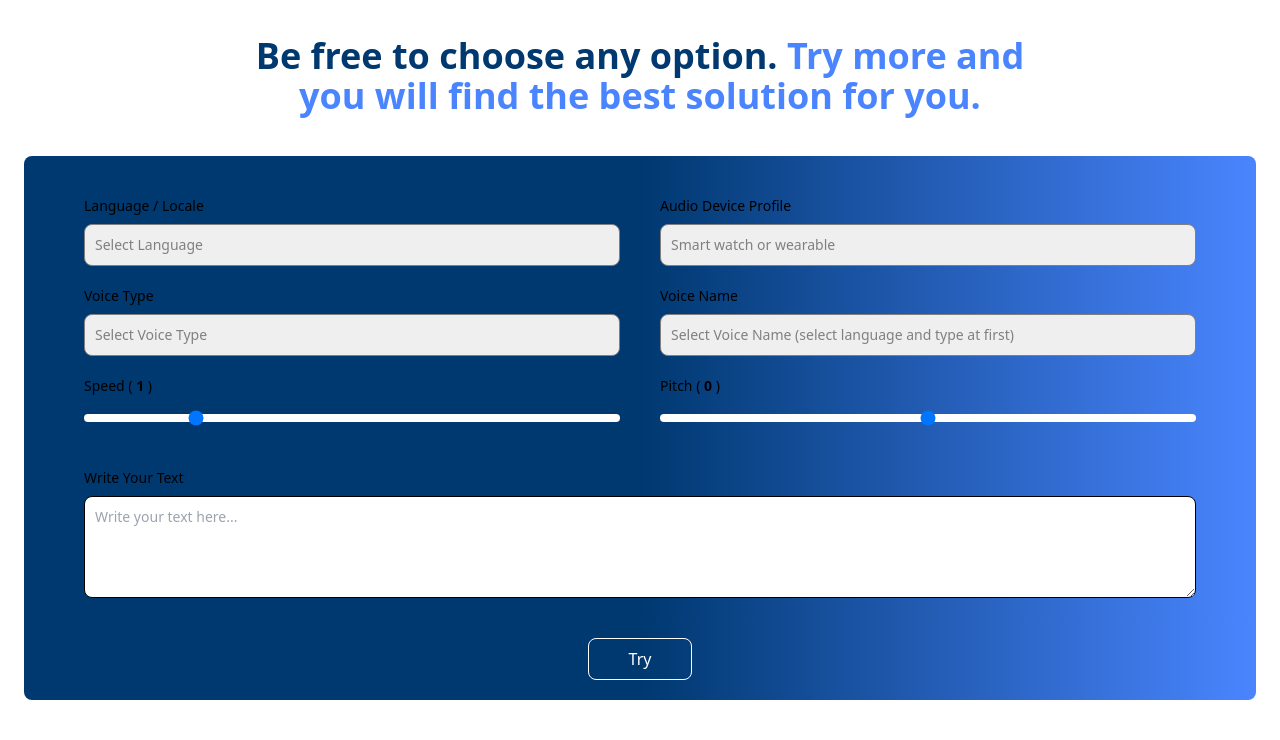
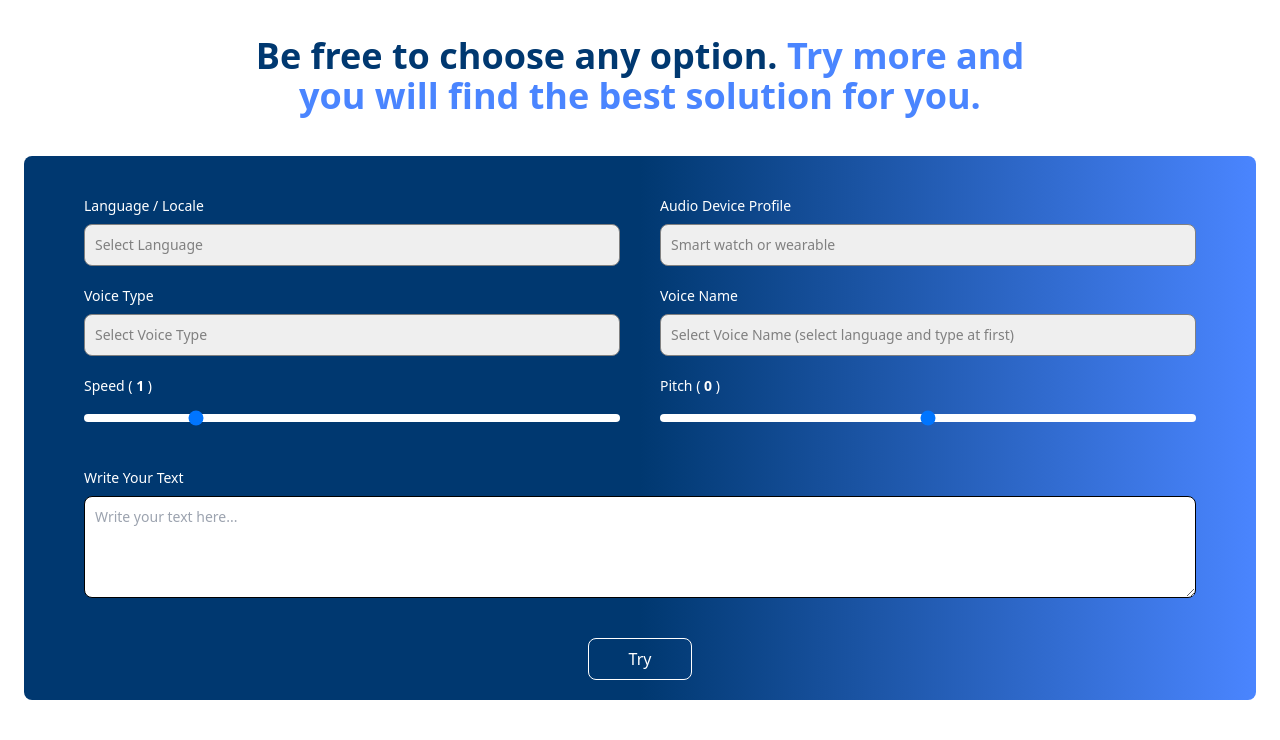
Before and after one commit to aramkhachatryan97/texttospeech, a Flask app: template templates/index.html in a window 1280 px wide. Shown: the part 141-881 px from the top of the page. Run offline with Flask 3, Linux system fonts and the light colour scheme; the template is opened without the code that fills it, so the values that code supplies are empty; style sheets or scripts are compiled from the project's sources.

Commit message:
code refactoring

```diff
--- a/Services/textToSpeechService.py
+++ b/Services/textToSpeechService.py
@@ -14,7 +14,7 @@ def speak_from_text(options) -> bytes:
 
     return response.audio_content
 
-def get_supported_options() -> list:
+def get_supported_options() -> dict:
     response = client.list_voices()
     voices = {}
     types = []
--- a/templates/index.html
+++ b/templates/index.html
@@ -31,7 +31,7 @@
             <div class="p-10 pb-0 w-full flex">
                 <div class="w-1/2  flex flex-col">
                     <div class="w-full px-5">
-                        <label for="locale" class="block mb-2 text-sm font-medium text-gray-900 dark:text-white">
+                        <label for="locale" class="block mb-2 text-sm font-medium  text-white">
                             Language / Locale </label>
                         <select id="locale" required name="locale"
                                 class=" border border-gray-300 text-gray text-sm rounded-lg  block w-full p-2.5 ">
@@ -42,7 +42,7 @@
                         </select>
                     </div>
                     <div class="w-full px-5 mt-5">
-                        <label for="voice_type" class="block mb-2 text-sm font-medium text-gray-900 dark:text-white">Voice
+                        <label for="voice_type" class="block mb-2 text-sm font-medium text-white">Voice
                             Type</label>
                         <select id="voice_type" required name="voice_type"
                                 class=" border border-gray-300 text-gray text-sm rounded-lg  block w-full p-2.5 ">
@@ -56,7 +56,7 @@
                 <div class="w-1/2  flex flex-col">
                     <div class="w-full px-5">
                         <label for="device_profile"
-                               class="block mb-2 text-sm font-medium text-gray-900 dark:text-white">Audio Device
+                               class="block mb-2 text-sm font-medium text-white">Audio Device
                             Profile </label>
                         <select id="device_profile" required name="device_profile"
                                 class=" border border-gray-300 text-gray text-sm rounded-lg  block w-full p-2.5 ">
@@ -73,7 +73,7 @@
                         </select>
                     </div>
                     <div class="w-full px-5 mt-5">
-                        <label for="voice_name" class="block mb-2 text-sm font-medium text-gray-900 dark:text-white">Voice
+                        <label for="voice_name" class="block mb-2 text-sm font-medium  text-white">Voice
                             Name</label>
                         <select id="voice_name" required name="voice_name"
                                 class=" border border-gray-300 text-gray text-sm rounded-lg  block w-full p-2.5 ">
@@ -84,22 +84,22 @@
             </div>
             <div class="w-full px-10 pt-5 pb-10 flex">
                 <div class="w-1/2 px-5">
-                    <label for="speed" class="block mb-2 text-sm font-medium text-gray-900 dark:text-white">Speed (
+                    <label for="speed" class="block mb-2 text-sm font-medium text-white">Speed (
                         <span class="font-bold speed-info-block"> 1 </span> )</label>
                     <input id="speed" name="speed" required type="range" min="0.25" max="4" value="1" step="0.01"
-                           class="w-full h-2 bg-gray-200 rounded-lg appearance-none cursor-pointer dark:bg-gray-700">
+                           class="w-full h-2 bg-gray-200 rounded-lg appearance-none cursor-pointer ">
                 </div>
                 <div class="w-1/2 px-5 ">
-                    <label for="pitch" class="block mb-2 text-sm font-medium text-gray-900 dark:text-white">Pitch (
+                    <label for="pitch" class="block mb-2 text-sm font-medium text-white">Pitch (
                         <span class="font-bold pitch-info-block"> 0 </span> )</label>
                     <input id="pitch" name="pitch" required type="range" min="-20" max="20" value="0" step="0.01"
-                           class="w-full h-2 bg-gray-200 rounded-lg appearance-none cursor-pointer dark:bg-gray-700">
+                           class="w-full h-2  rounded-lg appearance-none cursor-pointer ">
                 </div>
             </div>
             <div class="px-5 w-full">
                 <div class="w-full px-10 pb-10 flex flex-col">
 
-                    <label for="message" class="block mb-2 text-sm font-medium text-gray-900 dark:text-white">Write Your
+                    <label for="message" class="block mb-2 text-sm font-medium text-white">Write Your
                         Text</label>
                     <textarea id="message" required name="text" rows="4"
                               class="block p-2.5 w-full text-sm text-black rounded-lg border "
```
